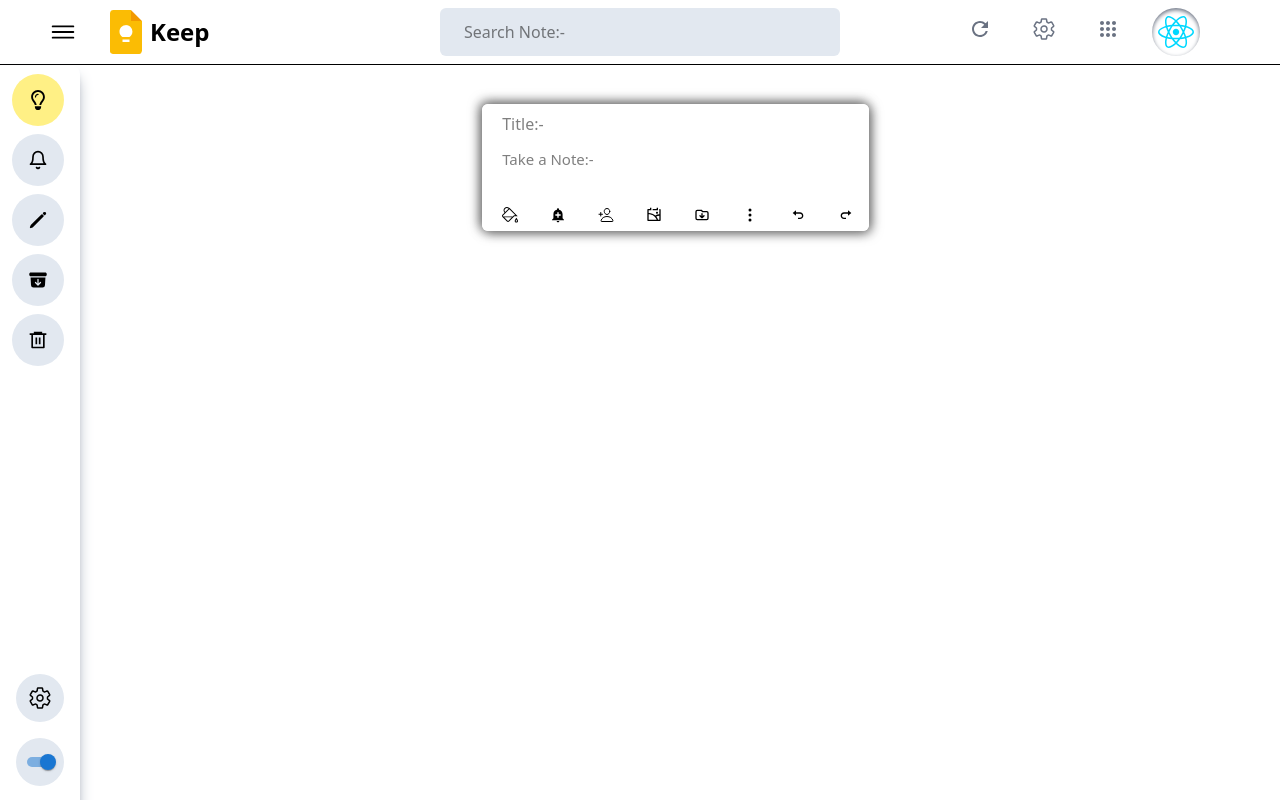
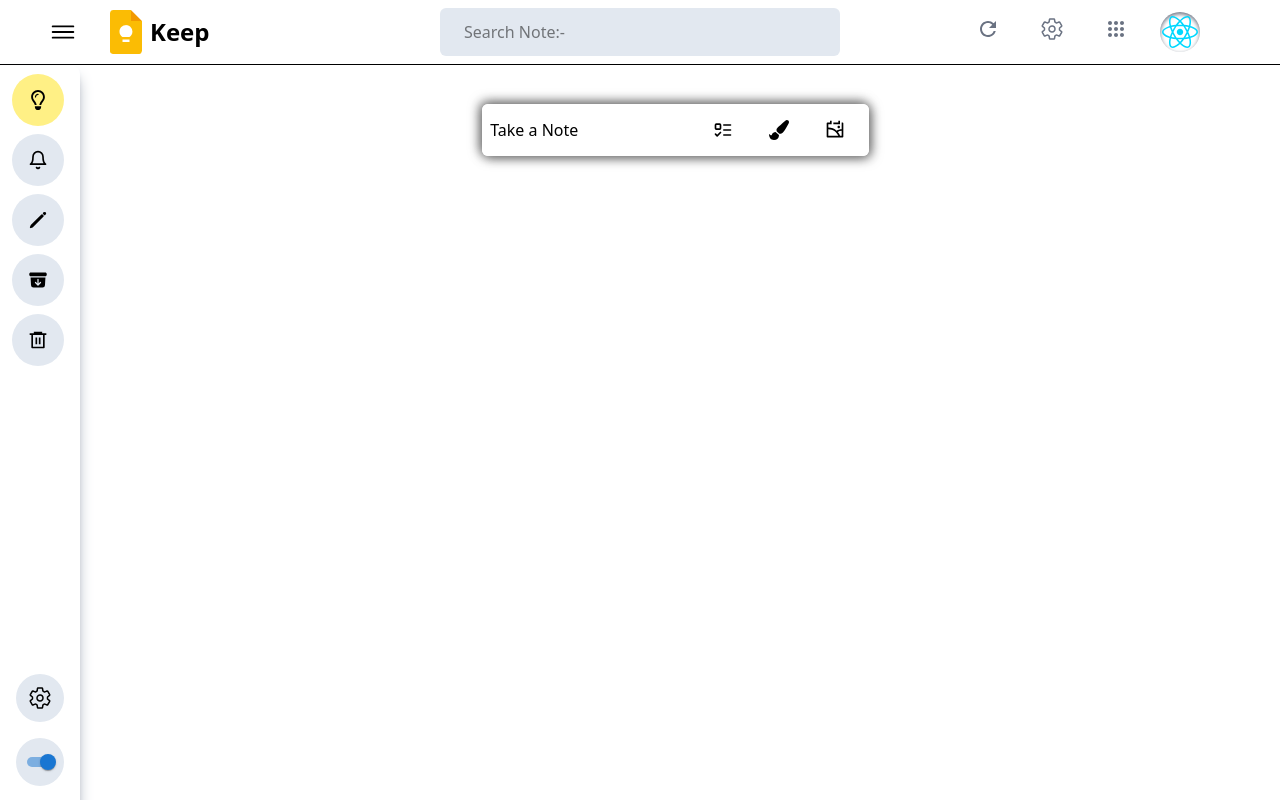
Before and after one commit to Hilal-11/Google-Keep, a React (Vite) app in the folder Frontend/: page / in a window 1280 px wide. Built offline with nearby package versions, Linux system fonts and the light colour scheme.

Commit message:
frontent still

```diff
--- a/Frontend/src/App.jsx
+++ b/Frontend/src/App.jsx
@@ -4,7 +4,7 @@ import MainBodyNote from './Components/MainBodyNote'
 function App() {
   return (
     <div>
-      <div>
+      <div className=''>
         <Header />
         <MainBodyNote />
       </div>
--- a/Frontend/src/Components/Header.jsx
+++ b/Frontend/src/Components/Header.jsx
@@ -34,7 +34,7 @@ function Header() {
                 <div>
                     <span className='inline-block text-2xl text-gray-500 cursor-pointer px-2 py-2 hover:bg-slate-200 hover:rounded-full'><CgMenuGridO /></span>
                 </div>
-                <div className='w-12 h-12 rounded-full shadow-inner shadow-gray-500 flex justify-center items-center'>
+                <div className='w-10 h-10 rounded-full shadow-inner shadow-gray-500 flex justify-center items-center'>
                     <img src={reactUserIcon} alt="" />
                 </div>
             </div>
--- a/Frontend/src/Components/NoteContainer.jsx
+++ b/Frontend/src/Components/NoteContainer.jsx
@@ -1,4 +1,4 @@
-import React from 'react'
+import React, { useEffect, useState } from 'react'
 import { TfiPaintBucket } from "react-icons/tfi";
 import { MdAddAlert } from "react-icons/md";
 import { IoPersonAddOutline } from "react-icons/io5";
@@ -7,37 +7,61 @@ import { HiOutlineFolderDownload } from "react-icons/hi";
 import { BsThreeDotsVertical } from "react-icons/bs";
 import { BiUndo } from "react-icons/bi";
 import { BiRedo } from "react-icons/bi";
+
+import { FaPaintBrush } from "react-icons/fa";
+import { LuListTodo } from "react-icons/lu";
 function NoteContainer() {
+
+
+    const [isOpenNoteInput , setIsOpenNoteInput] = useState(false)
+
+
   return (
     <div className='py-10 px-6'>
 
         {/* Search Box */}
-        <div className=' bg-white rounded-md lg:w-1/3 w-full h-auto mx-auto'
+        <div className=' bg-white rounded-md lg:w-1/3 w-full h-auto mx-auto py-3 cursor-text'
             style={{
                 'background': 'linear-gradient(145deg, #ffffff, #ffffff)',
-                'box-shadow':  '2px 2px 12px #6e6e6e, -2px -2px 12px #6e6e6e'
+                'box-shadow':  '2px 2px 12px #6e6e6e, -2px -2px 12px #6e6e6e',
+
             }}
+        onClick={() => { setIsOpenNoteInput(true) }}
         >
-
+            {
+                !isOpenNoteInput && <div className='flex items-center justify-between'><p className='font-medium px-2'>Take a Note</p>
+                    <div className='flex gap-7 pr-5 text-xl '><span className='cursor-pointer hover:bg-slate-300 rounded-full py-1 px-1'><LuListTodo /></span><span className='cursor-pointer hover:bg-slate-200 rounded-full py-1 px-1'><FaPaintBrush /></span><span className='cursor-pointer hover:bg-slate-300 rounded-full py-1 px-1'><RiGalleryLine /></span></div>
+                </div>
+            }
+        {
+            isOpenNoteInput &&
             <div>
                 <div>
                     <input className='w-full outline-0 px-5 font-medium py-2 text-black' type="text" placeholder='Title:- '/>
                 </div>
                 <div>
-            <textarea className='resize-none w-full outline-0 px-5 font-medium py-0 pt-1 text-black text-[15px]' placeholder='Take a Note:- '></textarea>
+                    <textarea className='resize-auto w-full h-auto outline-0 px-5 font-medium py-0 pt-1 text-black text-[15px]' placeholder='Take a Note:- ' ></textarea>
+                </div>
+                <div className='flex px-3 gap-4 pb-1'>
+                    <span className='cursor-pointer font-bold hover:bg-gray-200 py-2 px-2 rounded-full'><TfiPaintBucket /></span>
+                    <span className='cursor-pointer font-bold hover:bg-gray-200 py-2 px-2 rounded-full'><MdAddAlert /></span>
+                    <span className='cursor-pointer font-bold hover:bg-gray-200 py-2 px-2 rounded-full'><IoPersonAddOutline /></span>
+                    <span className='cursor-pointer font-bold hover:bg-gray-200 py-2 px-2 rounded-full'><RiGalleryLine /></span>
+                    <span className='cursor-pointer font-bold hover:bg-gray-200 py-2 px-2 rounded-full'><HiOutlineFolderDownload /></span>
+                    <span className='cursor-pointer font-bold hover:bg-gray-200 py-2 px-2 rounded-full'><BsThreeDotsVertical /></span>
+                    <span className='cursor-pointer font-bold hover:bg-gray-200 py-2 px-2 rounded-full'><BiUndo /></span>
+                    <span className='cursor-pointer font-bold hover:bg-gray-200 py-2 px-2 rounded-full'><BiRedo /></span>
+
+                    <div className='flex justify-end gap-4 px-8 font-medium' >
+                        <button className='hover:bg-slate-300 px-3 py-1 rounded-full cursor-pointer' onClick={() => { setIsOpenNoteInput(false)}}>Create</button>
+                        <button className='hover:bg-slate-300 px-3 py-1 rounded-full cursor-pointer' onClick={() => { setIsOpenNoteInput(false)}}>Close</button>
                     </div>
 
-           <div className='flex px-3 gap-4 pb-0'>
-                <span className='font-bold hover:bg-gray-200 py-2 px-2 rounded-full'><TfiPaintBucket /></span>
-                <span className='font-bold hover:bg-gray-200 py-2 px-2 rounded-full'><MdAddAlert /></span>
-                <span className='font-bold hover:bg-gray-200 py-2 px-2 rounded-full'><IoPersonAddOutline /></span>
-                <span className='font-bold hover:bg-gray-200 py-2 px-2 rounded-full'><RiGalleryLine /></span>
-                <span className='font-bold hover:bg-gray-200 py-2 px-2 rounded-full'><HiOutlineFolderDownload /></span>
-                <span className='font-bold hover:bg-gray-200 py-2 px-2 rounded-full'><BsThreeDotsVertical /></span>
-                <span className='font-bold hover:bg-gray-200 py-2 px-2 rounded-full'><BiUndo /></span>
-                <span className='font-bold hover:bg-gray-200 py-2 px-2 rounded-full'><BiRedo /></span>
                 </div>
+
+
          </div>
+        }
 
         </div>
 
```
Lines whose indentation alone changed are shown as unchanged.
